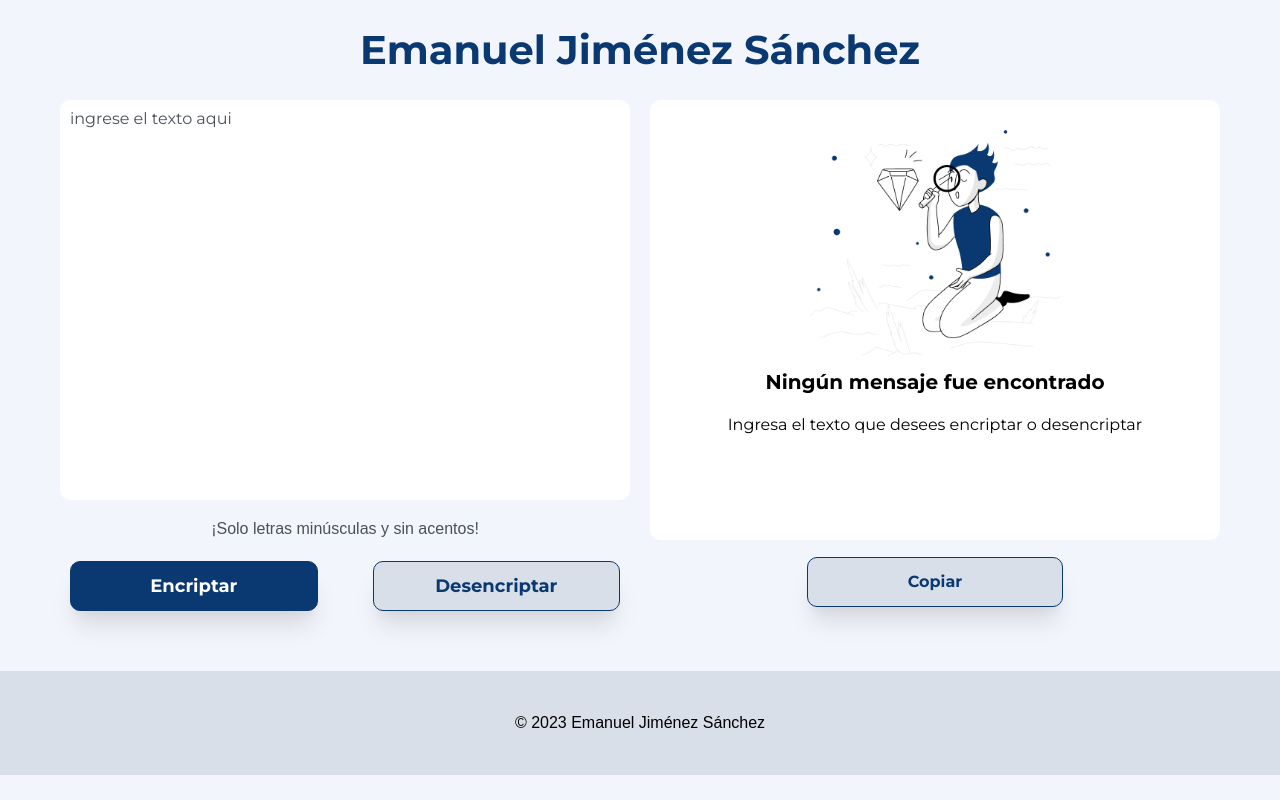
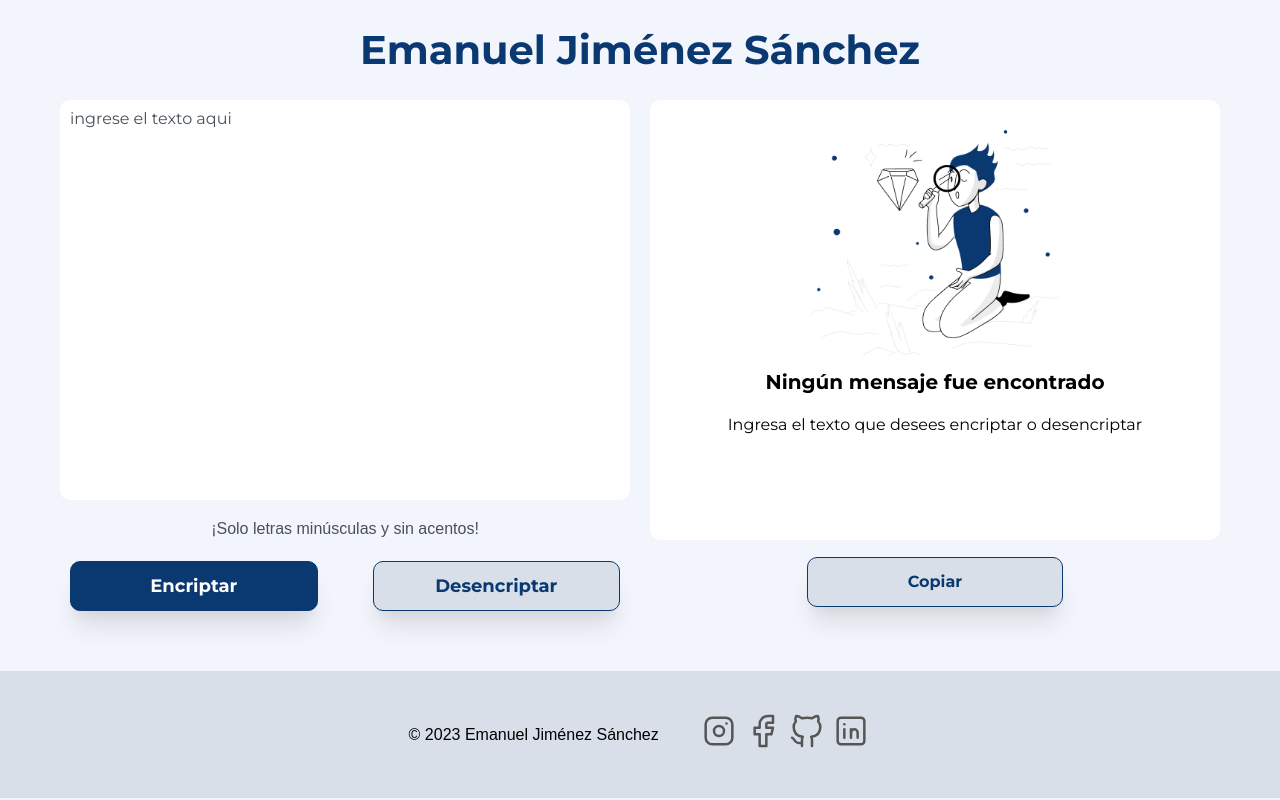
Before and after one commit to EmanuelJimenezSanchez/Challenge1, a plain HTML site: page index.html in a window 1280 px wide. Drawn offline with Linux system fonts and the light colour scheme.

Commit message:
Añadiendo redes sociales al footer

```diff
--- a/css/style.css
+++ b/css/style.css
@@ -76,10 +76,23 @@ h3 {
     background-color: var(--primarioOscuro);
     text-align: center;
     margin-top: 4rem;
+    padding: 4rem 0;
+}
+.footer__contenedor {
+    display: block;
+}
+@media (min-width: 480px) {
+    .footer__contenedor {
+        display: flex;
+        justify-content: center;
+        align-items: center;
+    }
 }
 .footer__copyright {
+    margin: 0 4rem 0 0;
+}
+.footer__redesSociales {
     margin: 0;
-    padding: 4rem 0;
 }
 
 /** Seccion para ingresar la informacion **/
@@ -201,3 +214,7 @@ h3 {
         width: 45%;
     }
 }
+.btn-copiar:hover {
+    transform: scale(1.05);
+    background-color: var(--primarioMasOscuro);
+}
--- a/index.html
+++ b/index.html
@@ -42,7 +42,41 @@
     </main>
 
     <footer class="footer">
-        <p class="footer__copyright">&copy 2023 Emanuel Jiménez Sánchez</p>
+        <div class="footer__contenedor">
+            <p class="footer__copyright">&copy 2023 Emanuel Jiménez Sánchez </p>
+            <div class="footer__redesSociales">
+                <a class="footer__instagram" href="https://www.instagram.com/emanueljimenezs/?next=%2F">
+                    <svg xmlns="http://www.w3.org/2000/svg" class="icon icon-tabler icon-tabler-brand-instagram" width="40" height="40" viewBox="0 0 24 24" stroke-width="1.5" stroke="#555555" fill="none" stroke-linecap="round" stroke-linejoin="round">
+                        <path stroke="none" d="M0 0h24v24H0z" fill="none"/>
+                        <path d="M4 4m0 4a4 4 0 0 1 4 -4h8a4 4 0 0 1 4 4v8a4 4 0 0 1 -4 4h-8a4 4 0 0 1 -4 -4z" />
+                        <path d="M12 12m-3 0a3 3 0 1 0 6 0a3 3 0 1 0 -6 0" />
+                        <path d="M16.5 7.5l0 .01" />
+                      </svg>
+                </a>
+                <a class="footer__facebook" href="https://www.facebook.com/emanuel.jimenezsanchez">
+                    <svg xmlns="http://www.w3.org/2000/svg" class="icon icon-tabler icon-tabler-brand-facebook" width="40" height="40" viewBox="0 0 24 24" stroke-width="1.5" stroke="#555555" fill="none" stroke-linecap="round" stroke-linejoin="round">
+                        <path stroke="none" d="M0 0h24v24H0z" fill="none"/>
+                        <path d="M7 10v4h3v7h4v-7h3l1 -4h-4v-2a1 1 0 0 1 1 -1h3v-4h-3a5 5 0 0 0 -5 5v2h-3" />
+                      </svg>
+                </a>
+                <a class="footer__github" href="https://github.com/EmanuelJimenezSanchez">
+                    <svg xmlns="http://www.w3.org/2000/svg" class="icon icon-tabler icon-tabler-brand-github" width="40" height="40" viewBox="0 0 24 24" stroke-width="1.5" stroke="#555555" fill="none" stroke-linecap="round" stroke-linejoin="round">
+                        <path stroke="none" d="M0 0h24v24H0z" fill="none"/>
+                        <path d="M9 19c-4.3 1.4 -4.3 -2.5 -6 -3m12 5v-3.5c0 -1 .1 -1.4 -.5 -2c2.8 -.3 5.5 -1.4 5.5 -6a4.6 4.6 0 0 0 -1.3 -3.2a4.2 4.2 0 0 0 -.1 -3.2s-1.1 -.3 -3.5 1.3a12.3 12.3 0 0 0 -6.2 0c-2.4 -1.6 -3.5 -1.3 -3.5 -1.3a4.2 4.2 0 0 0 -.1 3.2a4.6 4.6 0 0 0 -1.3 3.2c0 4.6 2.7 5.7 5.5 6c-.6 .6 -.6 1.2 -.5 2v3.5" />
+                      </svg>
+                </a>
+                <a class="footer__linkedin" href="https://www.linkedin.com/in/emanuel-jimenez-sanchez-2267a118b/">
+                    <svg xmlns="http://www.w3.org/2000/svg" class="icon icon-tabler icon-tabler-brand-linkedin" width="40" height="40" viewBox="0 0 24 24" stroke-width="1.5" stroke="#555555" fill="none" stroke-linecap="round" stroke-linejoin="round">
+                        <path stroke="none" d="M0 0h24v24H0z" fill="none"/>
+                        <path d="M4 4m0 2a2 2 0 0 1 2 -2h12a2 2 0 0 1 2 2v12a2 2 0 0 1 -2 2h-12a2 2 0 0 1 -2 -2z" />
+                        <path d="M8 11l0 5" />
+                        <path d="M8 8l0 .01" />
+                        <path d="M12 16l0 -5" />
+                        <path d="M16 16v-3a2 2 0 0 0 -4 0" />
+                      </svg>
+                </a>
+            </div>
+        </div>
     </footer>
     <script src="script.js"></script>
 </body>
```
